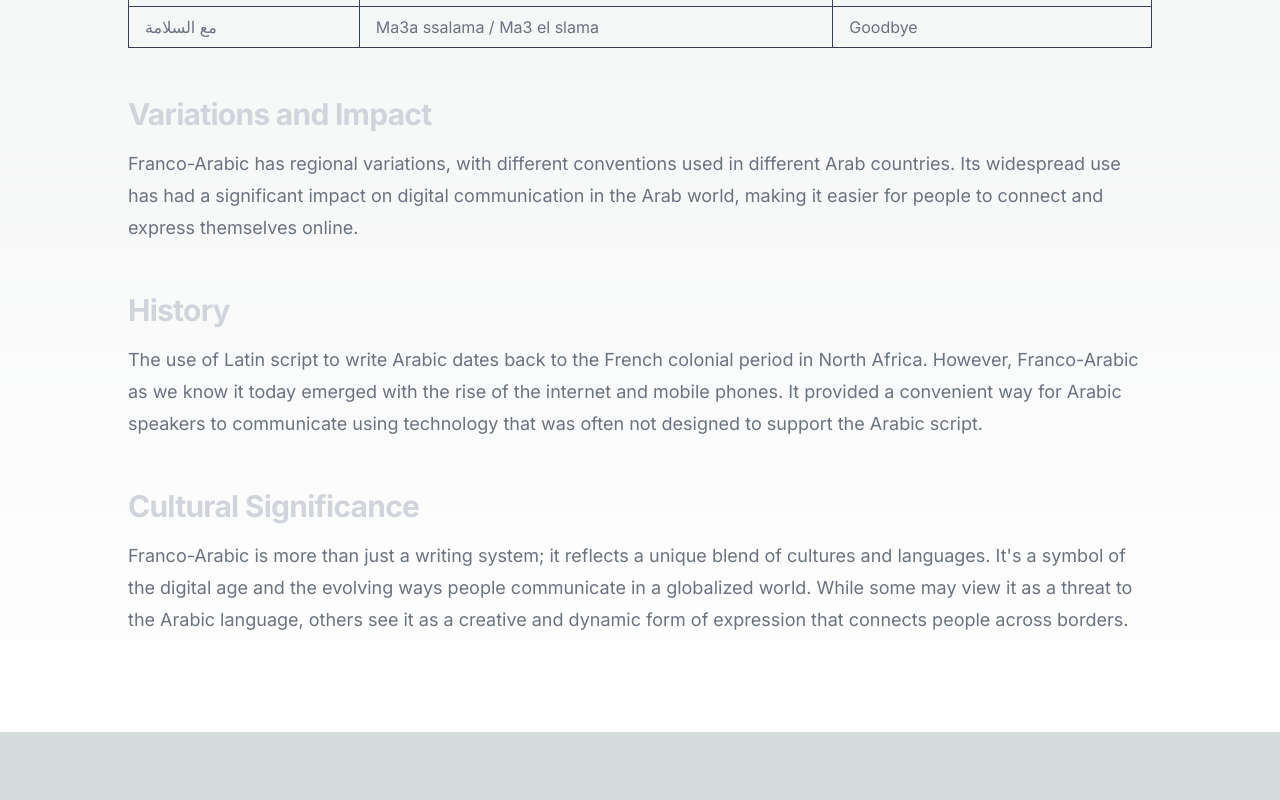
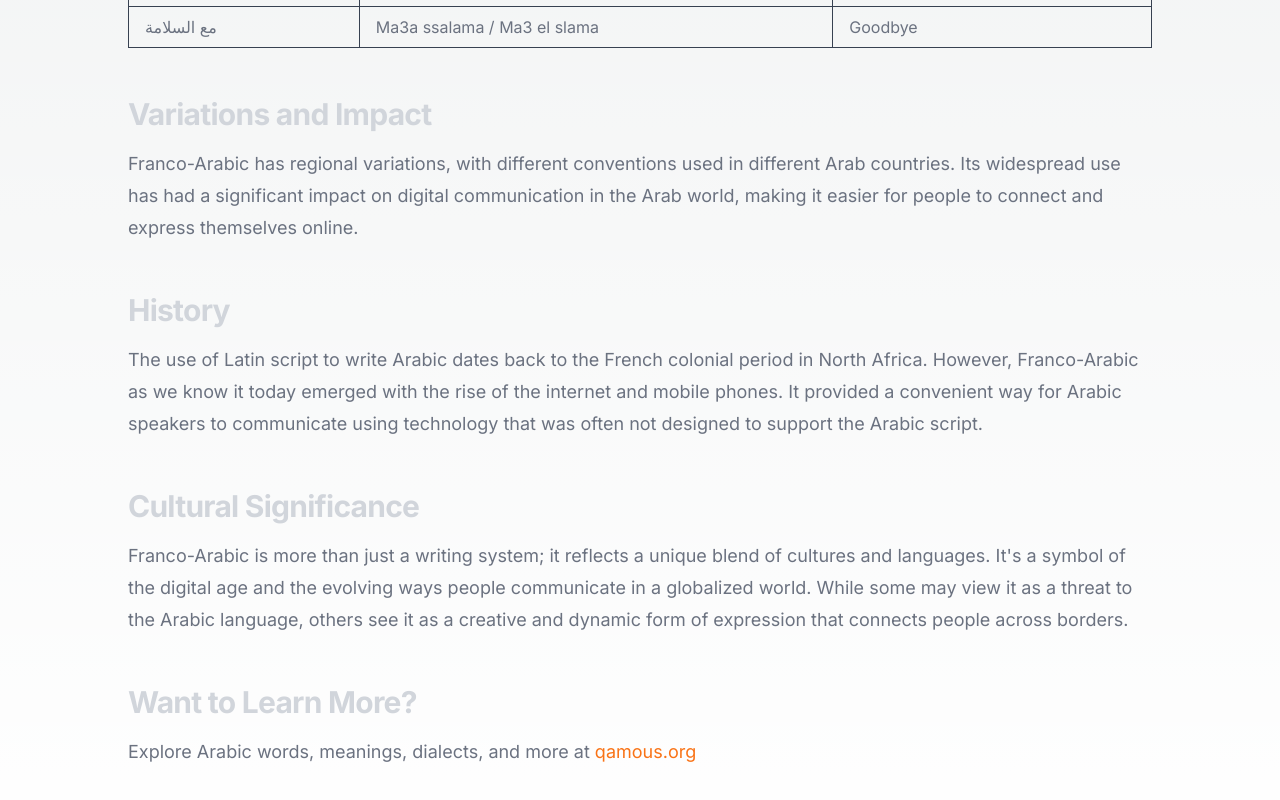
Before and after one commit to anthonyyoussef01/francoarabic, a Next.js app: page / in a window 1280 px wide. Shown: the part 2438-3238 px from the top of the page. Before the commit the page ends 3170 px from the top, so only its background shows below. Built offline with nearby package versions, Linux system fonts and the light colour scheme.

Commit message:
Added link to qamous.org

```diff
--- a/src/app/page.tsx
+++ b/src/app/page.tsx
@@ -235,6 +235,23 @@ export default function Home() {
           of expression that connects people across borders.
         </p>
       </div>
+
+      <div className="mt-12 max-w-5xl w-full">
+        <h2 className="text-3xl font-bold tracking-tight text-gray-300">
+          Want to Learn More?
+        </h2>
+        <p className="mt-4 text-lg leading-8 text-gray-500">
+          Explore Arabic words, meanings, dialects, and more at&nbsp;
+          <a
+            href="https://www.qamous.org/"
+            target="_blank"
+            rel="noopener noreferrer"
+            className="text-orange-500 hover:underline hover:text-orange-400 transition-colors duration-300"
+          >
+            qamous.org
+          </a>
+        </p>
+      </div>
     </main>
   );
 }
```
